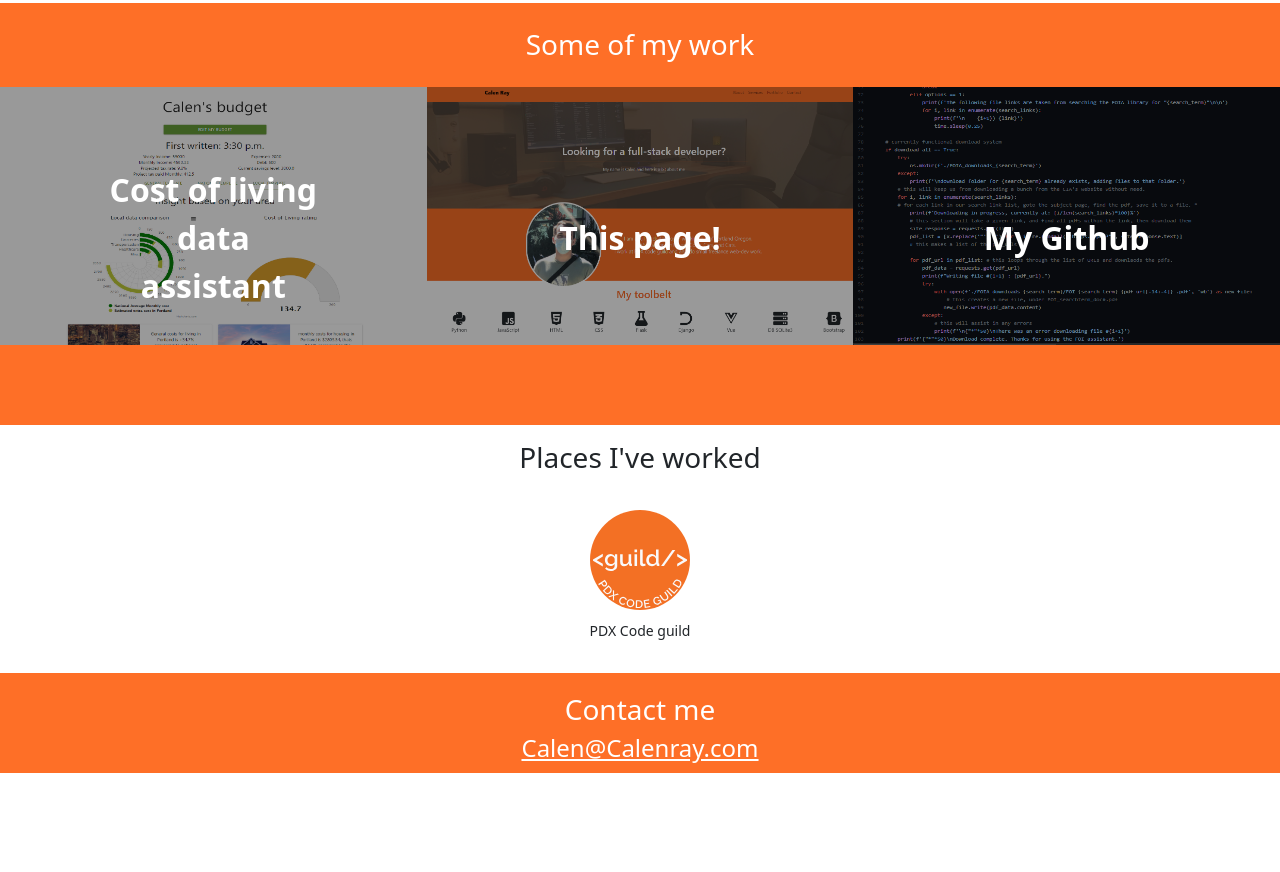
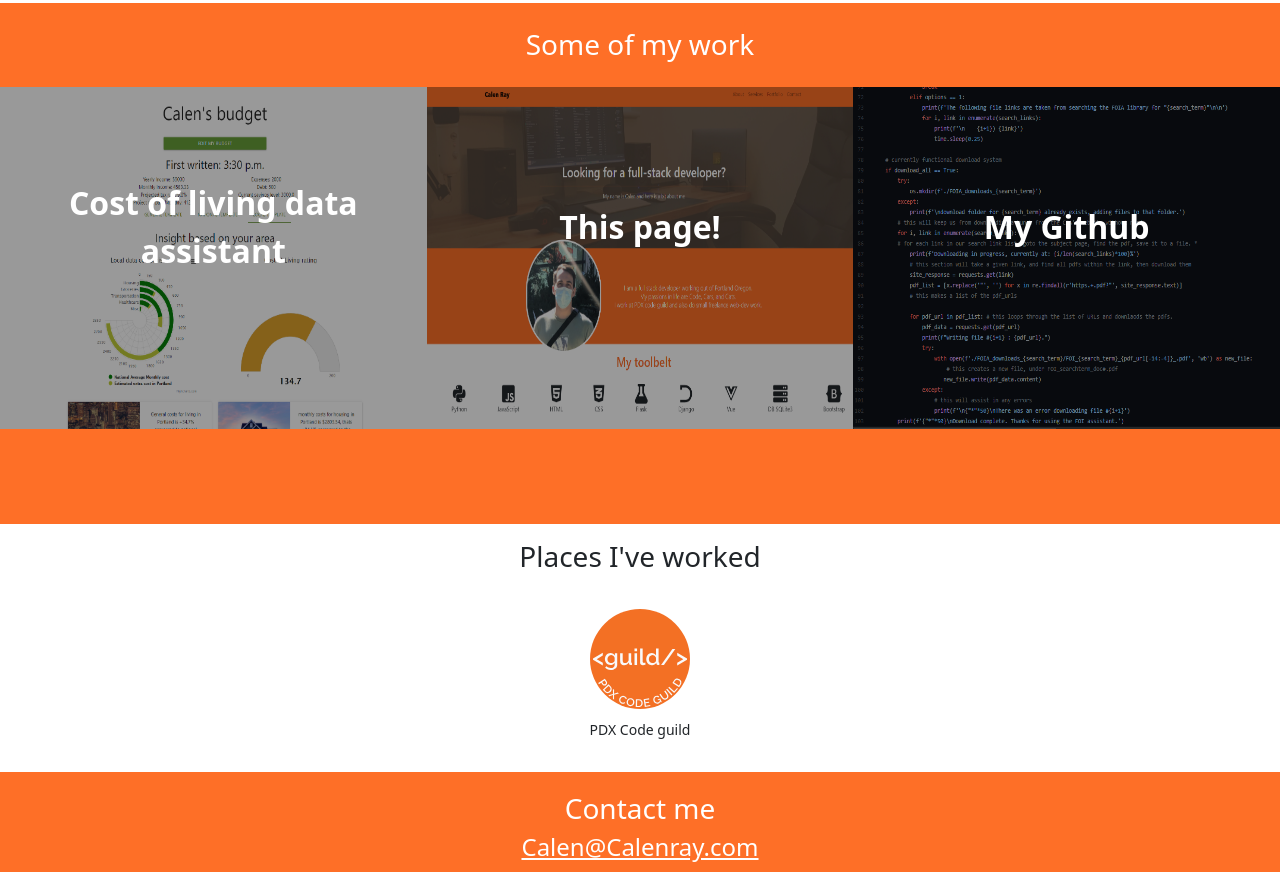
Before and after one commit to Calen-Ray/calen-ray.github.io, a plain HTML site: page index.html in a window 1280 px wide. Shown: the part 1080-1952 px from the top of the page. Before the commit the page ends 1853 px from the top, so only its background shows below. Drawn offline with nearby package versions, Linux system fonts and the light colour scheme.

Commit message:
fix for ios issue

```diff
--- a/index.html
+++ b/index.html
@@ -184,5 +184,13 @@
 <!-- bootstrap -->
 <!-- JavaScript Bundle with Popper -->
 <script src="https://cdn.jsdelivr.net/npm/bootstrap@5.1.3/dist/js/bootstrap.bundle.min.js" integrity="sha384-ka7Sk0Gln4gmtz2MlQnikT1wXgYsOg+OMhuP+IlRH9sENBO0LRn5q+8nbTov4+1p" crossorigin="anonymous"></script>
+<script src="https://cdnjs.cloudflare.com/ajax/libs/gsap/3.8.0/gsap.min.js"></script>
+
+<script>
+    gsap.from('div', {opacity: 0, duration: 1, y: -50, stagger: .1})
+    gsap.from('skills', {opacity: 0, duration: 1, y: -50, stagger: .1})
+
+</script>
+
 
 </html>
--- a/style.css
+++ b/style.css
@@ -7,6 +7,7 @@ header {
     background-repeat: no-repeat;
     background-attachment: scroll;
     background-size: cover;
+    max-width: 100vw;
 }
 
 
@@ -142,8 +143,8 @@ projects p{
     text-align: center;
     font-weight: 600;
     filter: brightness(100%);
-    position: absolute;
-    top: 50%;
+    position: relative;
+    top: -50%;
     left: 50%;
     transform: translate(-50%, -50%);
     color: white;
```
